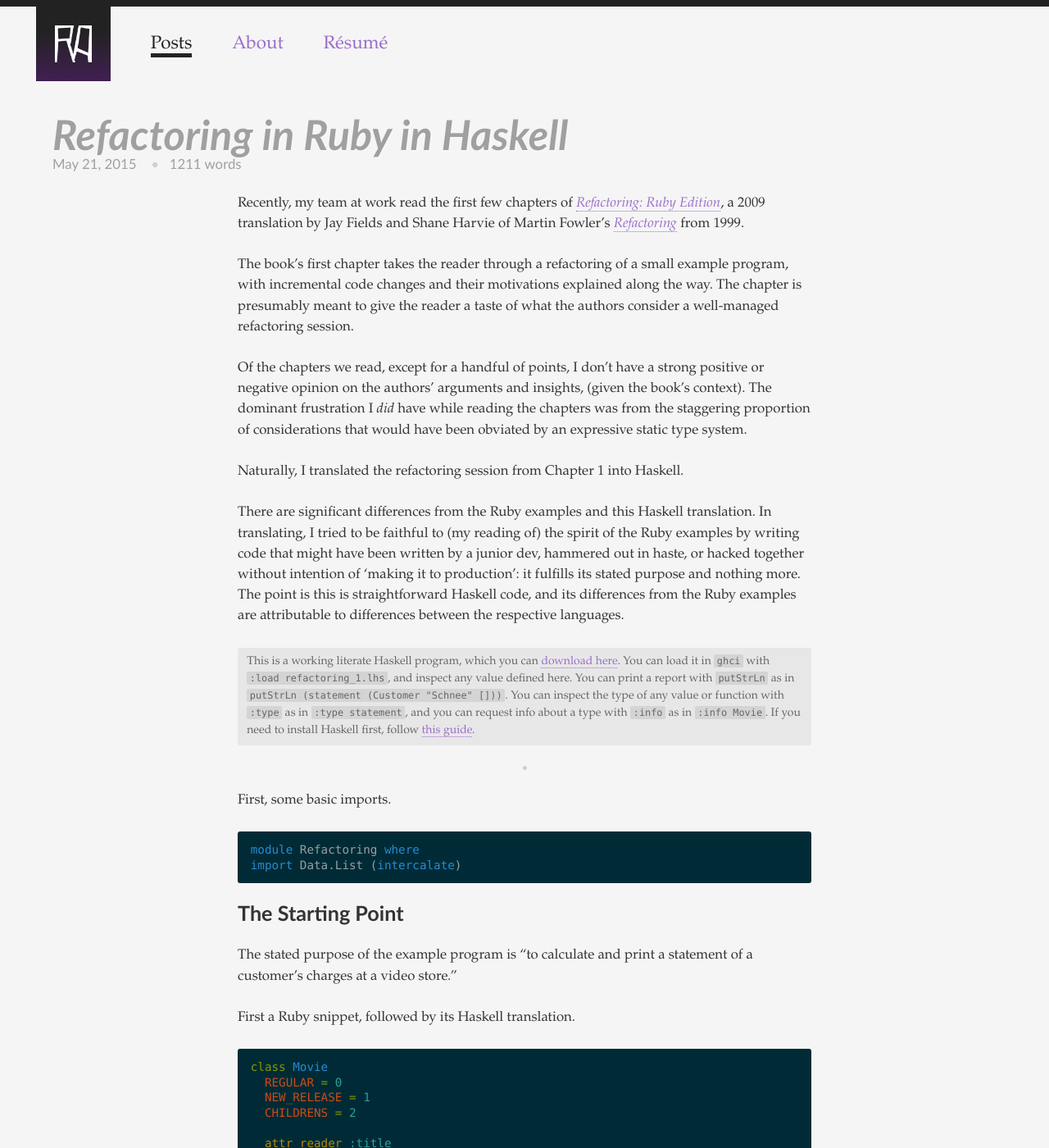
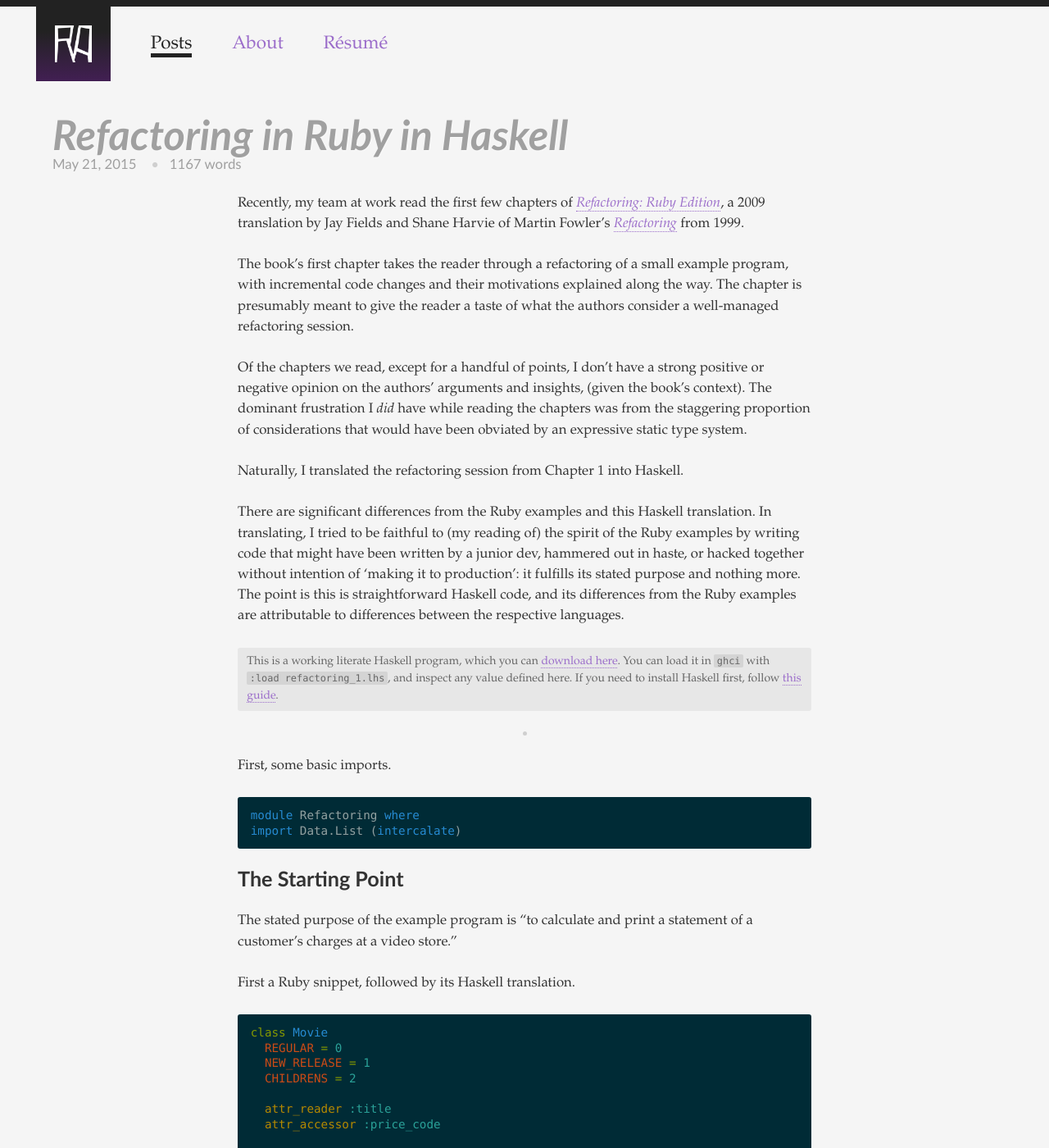
Before and after one commit to ryanartecona/ryanartecona.github.io, a Jekyll site: the page built from _posts/2015-05-21-refactoring-in-ruby-in-haskell.md, in a window 1280 px wide and 1400 px high. Shown: the whole window at 82% size. Built offline with Jekyll 4.4.1, drawn with Linux system fonts in a browser that asks for light colours; Markdown is read by kramdown in place of the engine named in the settings.

Commit message:
fix small html error

```diff
--- a/_posts/2015-05-21-refactoring-in-ruby-in-haskell.md
+++ b/_posts/2015-05-21-refactoring-in-ruby-in-haskell.md
@@ -14,7 +14,7 @@
 
 There are significant differences from the Ruby examples and this Haskell translation. In translating, I tried to be faithful to (my reading of) the spirit of the Ruby examples by writing code that might have been written by a junior dev, hammered out in haste, or hacked together without intention of 'making it to production': it fulfills its stated purpose and nothing more. The point is this is straightforward Haskell code, and its differences from the Ruby examples are attributable to differences between the respective languages.
 
-<small>This is a working literate Haskell program, which you can [download here](/downloads/refactoring_1.lhs). You can load it in `ghci` with `:load refactoring_1.lhs`, and inspect any value defined here. You can print a report with `putStrLn` as in `putStrLn (statement (Customer "Schnee" []))`. You can inspect the type of any value or function with `:type` as in `:type statement`, and you can request info about a type with `:info` as in `:info Movie`. If you need to install Haskell first, follow [this guide](https://github.com/bitemyapp/learnhaskell/blob/master/install.md).</small>
+<small>This is a working literate Haskell program, which you can [download here](/downloads/refactoring_1.lhs). You can load it in `ghci` with `:load refactoring_1.lhs`, and inspect any value defined here. If you need to install Haskell first, follow [this guide](https://github.com/bitemyapp/learnhaskell/blob/master/install.md).</small>
 
 ------------------------------------------------------------------------
 
@@ -361,7 +361,8 @@
     [ "<h1>Rentals for <em>" ++ name c ++ "</em></h1><p>"
     , intercalate "\n" rentalReportLines
     , "<p>You owe <em>" ++ show (totalCharge c) ++ "</em><p>"
-    , "On this rental you earned <em>" ++ show (totalFrequentRenterPoints c) ++ " frequent renter points<p>"]
+    , "On this rental you earned <em>" ++ show (totalFrequentRenterPoints c) ++ "</em> frequent renter points<p>"
+    ]
   where
   rentalReportLines = flip map (rentals c) $ \rental ->
     "\t" ++ title (movie rental) ++ ": " ++ show (charge rental) ++ "<br>"
```
Also changed, not shown: 1 other file.
